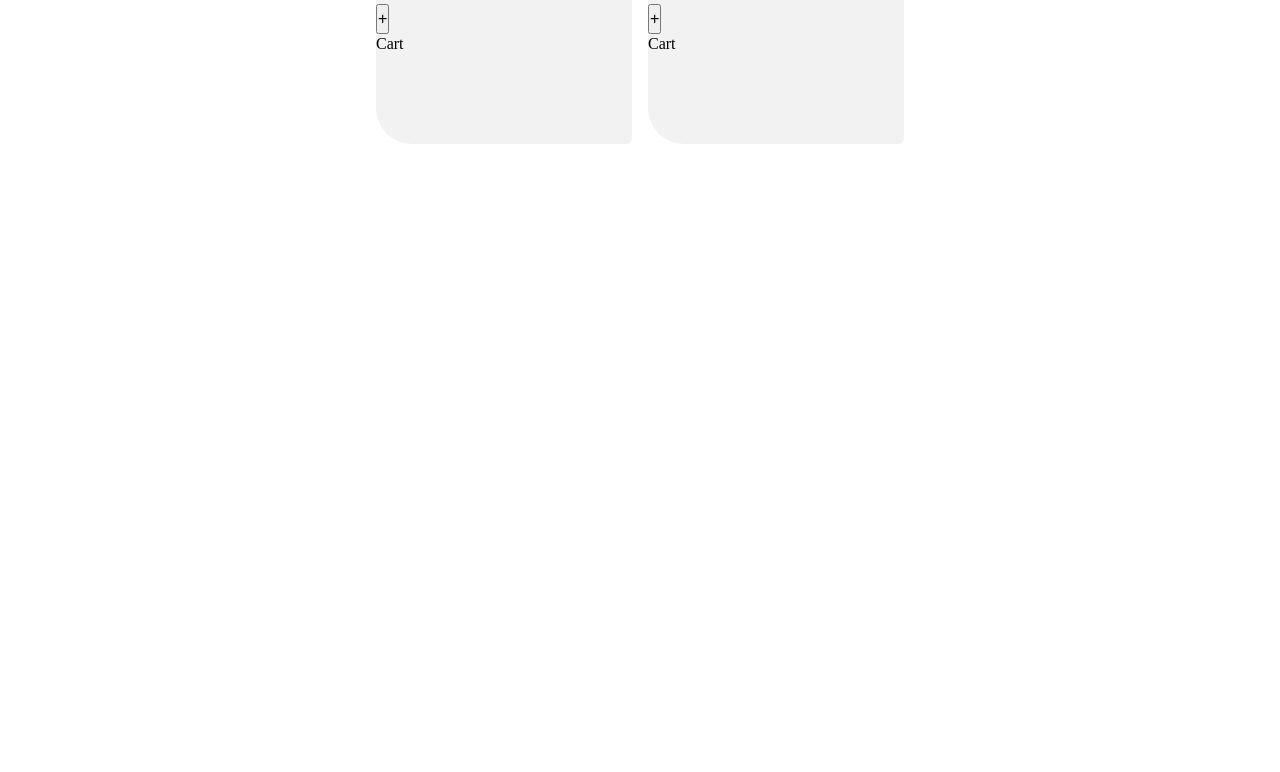
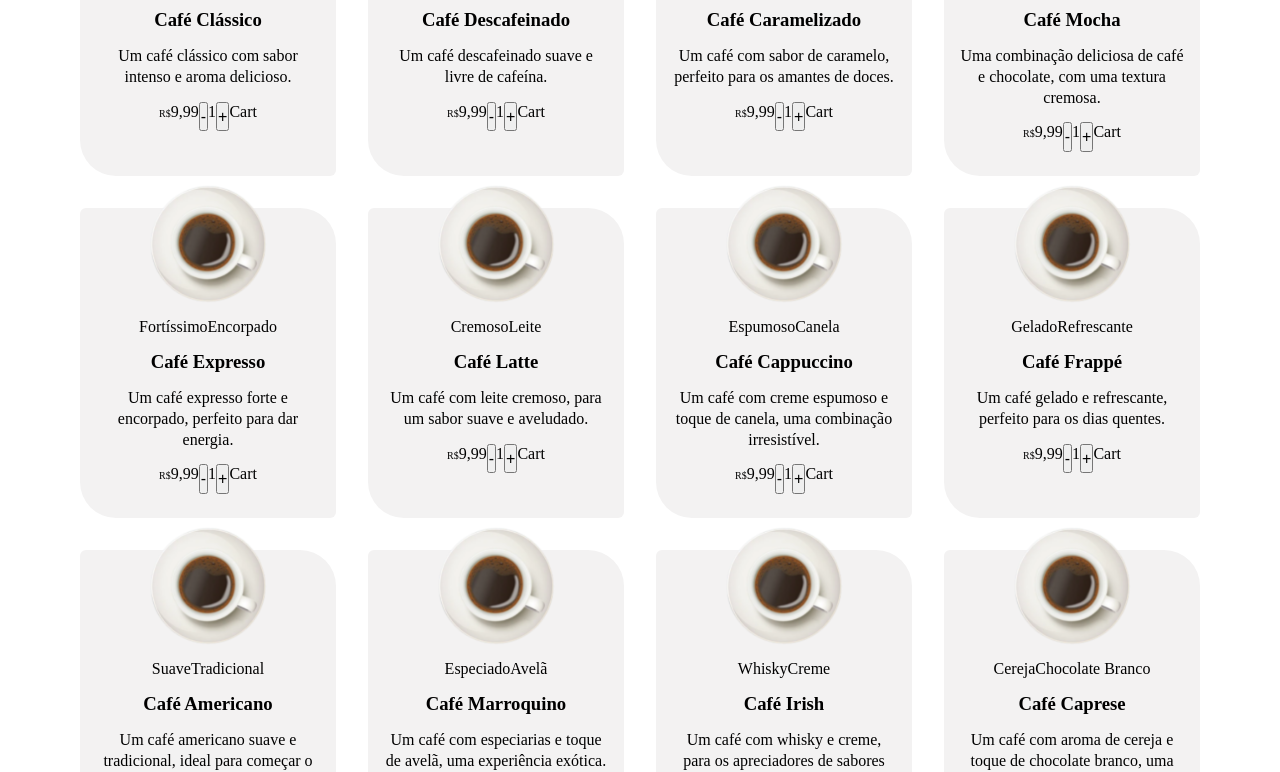
Before and after one commit to VitorAndrey/ignite-coffee-delivery, a React (Vite) app: page / in a window 1280 px wide. Shown: the part 910-1682 px from the top of the page. Before the commit the page ends 1054 px from the top, so only its background shows below. Built offline with nearby package versions, Linux system fonts and the light colour scheme.

Commit message:
adicionei estilo aos cartoes de cafe

```diff
--- a/src/data/Menulist.ts
+++ b/src/data/Menulist.ts
@@ -1 +1,114 @@
-export const menuList = [{ id: "1" }, { id: "2" }];
+export const menuList = [
+  {
+    id: "1",
+    image: "src/assets/svg/arabe.svg",
+    coffeeName: "Café Clássico",
+    tagList: ["Intenso", "Aromático"],
+    description: "Um café clássico com sabor intenso e aroma delicioso.",
+    price: 9.99,
+  },
+  {
+    id: "2",
+    image: "src/assets/svg/arabe.svg",
+    coffeeName: "Café Descafeinado",
+    tagList: ["Suave", "Sem Cafeína"],
+    description: "Um café descafeinado suave e livre de cafeína.",
+    price: 9.99,
+  },
+  {
+    id: "3",
+    image: "src/assets/svg/arabe.svg",
+    coffeeName: "Café Caramelizado",
+    tagList: ["Doce", "Saboroso"],
+    description: "Um café com sabor de caramelo, perfeito para os amantes de doces.",
+    price: 9.99,
+  },
+  {
+    id: "4",
+    image: "src/assets/svg/arabe.svg",
+    coffeeName: "Café Mocha",
+    tagList: ["Chocolatudo", "Cremoso"],
+    description: "Uma combinação deliciosa de café e chocolate, com uma textura cremosa.",
+    price: 9.99,
+  },
+  {
+    id: "5",
+    image: "src/assets/svg/arabe.svg",
+    coffeeName: "Café Expresso",
+    tagList: ["Fortíssimo", "Encorpado"],
+    description: "Um café expresso forte e encorpado, perfeito para dar energia.",
+    price: 9.99,
+  },
+  {
+    id: "6",
+    image: "src/assets/svg/arabe.svg",
+    coffeeName: "Café Latte",
+    tagList: ["Cremoso", "Leite"],
+    description: "Um café com leite cremoso, para um sabor suave e aveludado.",
+    price: 9.99,
+  },
+  {
+    id: "7",
+    image: "src/assets/svg/arabe.svg",
+    coffeeName: "Café Cappuccino",
+    tagList: ["Espumoso", "Canela"],
+    description: "Um café com creme espumoso e toque de canela, uma combinação irresistível.",
+    price: 9.99,
+  },
+  {
+    id: "8",
+    image: "src/assets/svg/arabe.svg",
+    coffeeName: "Café Frappé",
+    tagList: ["Gelado", "Refrescante"],
+    description: "Um café gelado e refrescante, perfeito para os dias quentes.",
+    price: 9.99,
+  },
+  {
+    id: "9",
+    image: "src/assets/svg/arabe.svg",
+    coffeeName: "Café Americano",
+    tagList: ["Suave", "Tradicional"],
+    description: "Um café americano suave e tradicional, ideal para começar o dia.",
+    price: 9.99,
+  },
+  {
+    id: "10",
+    image: "src/assets/svg/arabe.svg",
+    coffeeName: "Café Marroquino",
+    tagList: ["Especiado", "Avelã"],
+    description: "Um café com especiarias e toque de avelã, uma experiência exótica.",
+    price: 9.99,
+  },
+  {
+    id: "11",
+    image: "src/assets/svg/arabe.svg",
+    coffeeName: "Café Irish",
+    tagList: ["Whisky", "Creme"],
+    description: "Um café com whisky e creme, para os apreciadores de sabores marcantes.",
+    price: 9.99,
+  },
+  {
+    id: "12",
+    image: "src/assets/svg/arabe.svg",
+    coffeeName: "Café Caprese",
+    tagList: ["Cereja", "Chocolate Branco"],
+    description: "Um café com aroma de cereja e toque de chocolate branco, uma delícia.",
+    price: 9.99,
+  },
+  {
+    id: "13",
+    image: "src/assets/svg/arabe.svg",
+    coffeeName: "Café Tropical",
+    tagList: ["Frutado", "Coquetel"],
+    description: "Um café com notas frutadas, como um coquetel tropical.",
+    price: 9.99,
+  },
+  {
+    id: "14",
+    image: "src/assets/svg/arabe.svg",
+    coffeeName: "Café de Verão",
+    tagList: ["Refrescante", "Gelo"],
+    description: "Um café refrescante para aproveitar no verão, com cubos de gelo.",
+    price: 9.99,
+  },
+];
--- a/src/pages/Home/components/MenuSection/components/CoffeeCard/index.tsx
+++ b/src/pages/Home/components/MenuSection/components/CoffeeCard/index.tsx
@@ -1,5 +1,5 @@
 import { CoffeeTag } from "../CoffeeTag";
-import { CardContainer, PriceContainer, TagsList } from "./style";
+import { AddToCartContainer, CardContainer, PriceContainer, TagsList } from "./style";
 
 interface CoffeeCardProps {
   item: {
@@ -8,6 +8,7 @@ interface CoffeeCardProps {
     coffeeName: string;
     tagList: string[];
     description: string;
+    price: number;
   };
 }
 
@@ -17,7 +18,10 @@ export function CoffeeCard({ item }: CoffeeCardProps) {
     coffeeName = "Expresso",
     tagList = ["Tradicional", "Com leite"],
     description = "seu expresso delicioso",
+    price = 9.99,
   } = item;
+
+  const formattedPrice = String(price).replace(".", ",");
 
   return (
     <CardContainer>
@@ -35,13 +39,14 @@ export function CoffeeCard({ item }: CoffeeCardProps) {
 
       <PriceContainer>
         <p>
-          <span>R$</span>9,99
+          <span>R$</span>
+          {formattedPrice}
         </p>
-        <div>
+        <AddToCartContainer>
           <button>-</button>
           <p>1</p>
           <button>+</button>
-        </div>
+        </AddToCartContainer>
         <p>Cart</p>
       </PriceContainer>
     </CardContainer>
--- a/src/pages/Home/components/MenuSection/components/CoffeeCard/style.ts
+++ b/src/pages/Home/components/MenuSection/components/CoffeeCard/style.ts
@@ -1,14 +1,43 @@
 import { styled } from "styled-components";
 
 export const CardContainer = styled.div`
+  display: flex;
+  flex-direction: column;
+  align-items: center;
+  text-align: center;
+
+  gap: 14px;
+
   width: 100%;
   max-width: 256px;
   height: 310px;
   border-radius: 6px 36px;
+  padding: 1rem;
 
   background: ${(props) => props.theme["base-card"]};
+
+  img {
+    margin-top: -40px;
+    width: 120px;
+    height: 120px;
+  }
+
+  p:first-child {
+  }
 `;
 
-export const PriceContainer = styled.div``;
+export const PriceContainer = styled.div`
+  display: flex;
 
-export const TagsList = styled.div``;
+  span {
+    font-size: 10px;
+  }
+`;
+
+export const TagsList = styled.div`
+  display: flex;
+`;
+
+export const AddToCartContainer = styled.div`
+  display: flex;
+`;
--- a/src/pages/Home/components/MenuSection/style.ts
+++ b/src/pages/Home/components/MenuSection/style.ts
@@ -4,6 +4,8 @@ export const MenuSectionContainer = styled.section`
   margin: 0 auto;
   width: 95%;
   max-width: 1120px;
+
+  padding: 32px 0;
 
   h2 {
     margin-bottom: 54px;
@@ -18,5 +20,5 @@ export const CoffeeListContainer = styled.div`
   align-items: center;
   justify-content: center;
   flex-wrap: wrap;
-  gap: 1rem;
+  gap: 32px;
 `;
```
